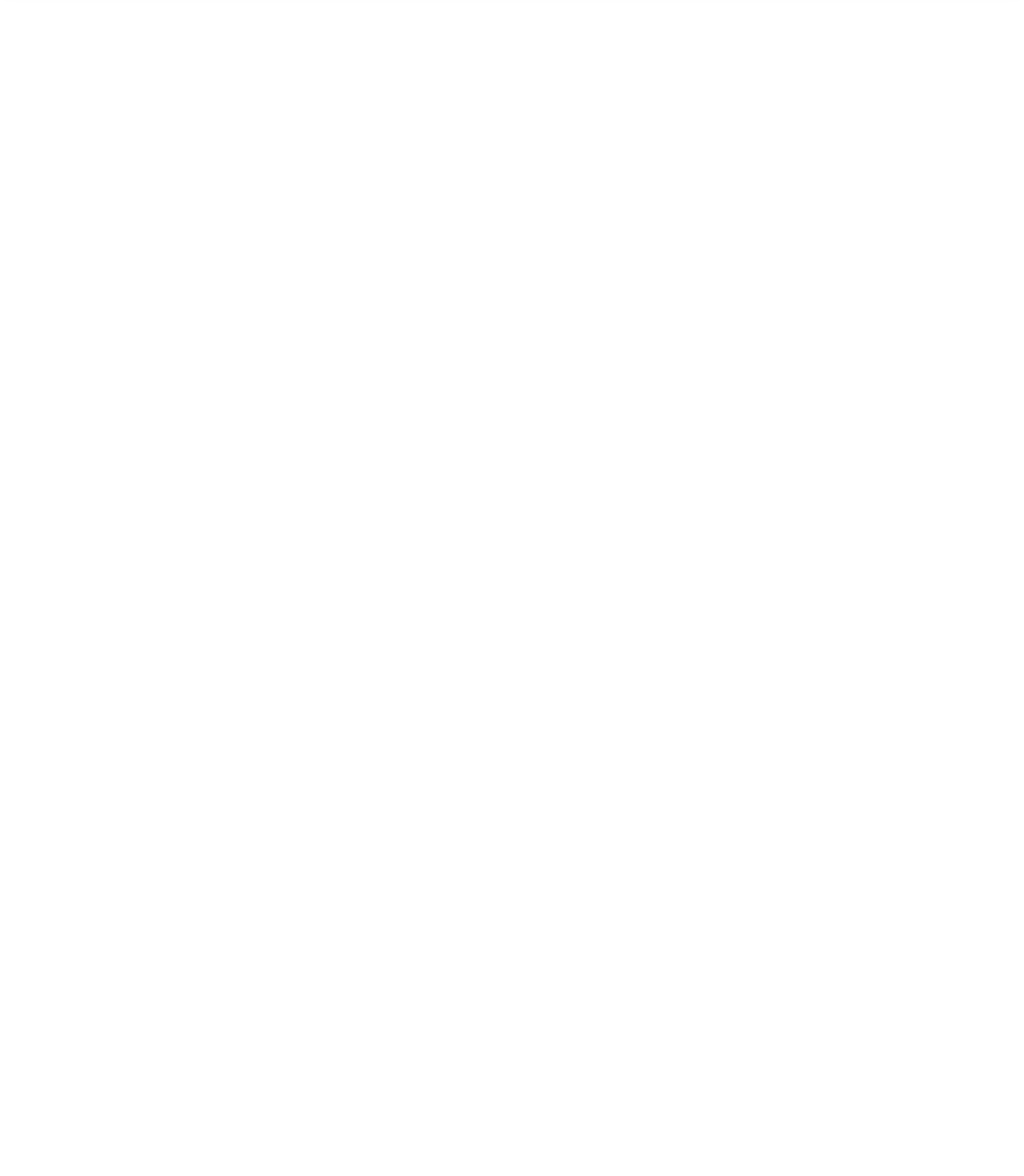
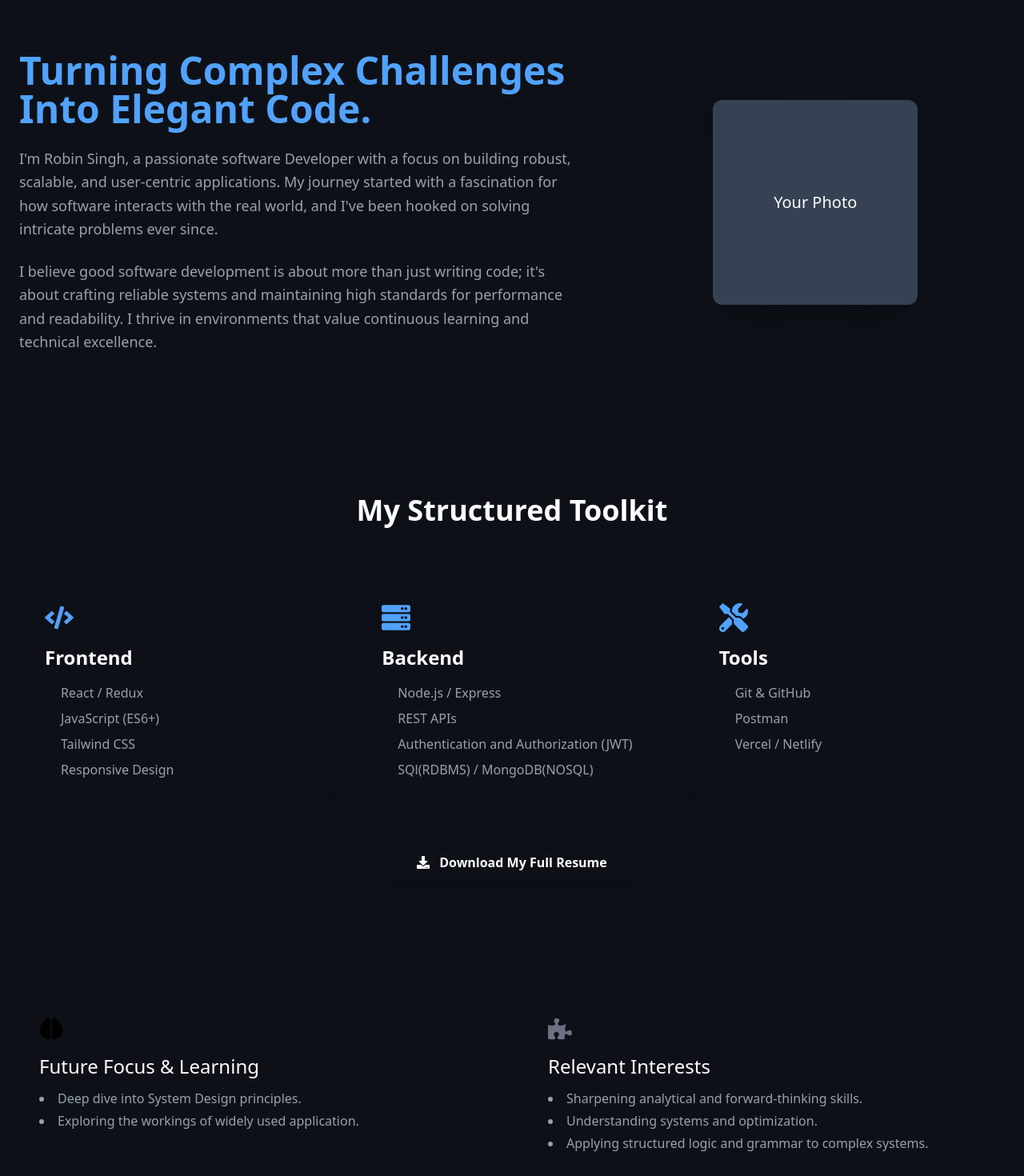
Before and after one commit to Robinbisht394/robinbisht.github.io, a React (Vite) app: page /about in a window 1280 px wide. Shown: the part 100-1570 px from the top of the page at 80% size. Before the commit the page ends 800 px from the top, so only its background shows below. Built offline with nearby package versions, Linux system fonts and the light colour scheme.

Commit message:
add a about page

```diff
--- /dev/null
+++ b/src/Components/SkillSet.jsx
@@ -0,0 +1,22 @@
+import React from "react";
+
+const SkillSet = ({ title, icon: Icon, skills }) => {
+  return (
+    <div className="bg-secondary-background p-8 rounded-xl h-full shadow-lg">
+      <Icon className="text-4xl text-blue-400 mb-4" />
+      <h4 className="text-2xl font-poppins text-white mb-4 font-semibold">
+        {title}
+      </h4>
+      <ul className="space-y-2 text-gray-400 font-inter">
+        {skills.map((skill, index) => (
+          <li key={index} className="flex items-center">
+            <span className="w-2 h-2 rounded-full bg-accent-blue mr-3"></span>
+            {skill}
+          </li>
+        ))}
+      </ul>
+    </div>
+  );
+};
+
+export default SkillSet;
--- a/src/Pages/About.jsx
+++ b/src/Pages/About.jsx
@@ -1,9 +1,135 @@
-import React from 'react'
+// AboutPage.jsx
 
-const About = () => {
+import {
+  FaCode,
+  FaServer,
+  FaTools,
+  FaDownload,
+  FaBrain,
+  FaPuzzlePiece,
+} from "react-icons/fa";
+import { Link } from "react-router-dom";
+import SkillSet from "../Components/SkillSet";
+const AboutPage = () => {
   return (
-    <div>About</div>
-  )
-}
+    <div className="bg-deep-space-black min-h-screen">
+      {/* 1. Hero Section: The Narrative */}
+      <section className="container mx-auto px-6 py-24">
+        <div className="flex flex-col md:flex-row items-center justify-between gap-12">
+          {/* Text Content (Left) */}
+          <div className="md:w-3/5">
+            <h1 className="text-4xl md:text-5xl font-bold font-poppins text-blue-400 mb-6">
+              Turning Complex Challenges Into Elegant Code.
+            </h1>
+            <p className="text-lg text-gray-400 leading-relaxed font-inter mb-6">
+              I'm Robin Singh, a passionate software Developer with a focus on
+              building robust, scalable, and user-centric applications. My
+              journey started with a fascination for how software interacts with
+              the real world, and I've been hooked on solving intricate problems
+              ever since.
+            </p>
+            <p className="text-lg text-gray-400 leading-relaxed font-inter">
+              I believe good software development is about more than just
+              writing code; it's about crafting reliable systems and maintaining
+              high standards for performance and readability. I thrive in
+              environments that value continuous learning and technical
+              excellence.
+            </p>
+          </div>
 
-export default About
+          {/* Image Placeholder (Right) */}
+          <div className="md:w-2/5 flex justify-center">
+            <div className="w-64 h-64 rounded-xl bg-gray-700 shadow-2xl shadow-accent-blue/30 overflow-hidden transform hover:scale-[1.05] transition-transform duration-500">
+              {/* Placeholder for professional headshot */}
+              <span className="flex items-center justify-center h-full text-white text-xl">
+                Your Photo
+              </span>
+            </div>
+          </div>
+        </div>
+      </section>
+
+      {/* 2. Skills & Expertise: The Toolkit */}
+      <section className="py-20 bg-secondary-background">
+        <div className="container mx-auto px-6">
+          <h3 className="text-4xl font-poppins text-white text-center mb-16 font-bold">
+            My Structured Toolkit
+          </h3>
+
+          <div className="grid grid-cols-1 md:grid-cols-3 gap-8 mb-12">
+            <SkillSet
+              title="Frontend"
+              icon={FaCode}
+              skills={[
+                "React / Redux",
+                "JavaScript (ES6+)",
+                "Tailwind CSS",
+                "Responsive Design",
+              ]}
+            />
+            <SkillSet
+              title="Backend"
+              icon={FaServer}
+              skills={[
+                "Node.js / Express",
+                "REST APIs",
+                "Authentication and Authorization (JWT)",
+                "SQl(RDBMS) / MongoDB(NOSQL)",
+              ]}
+            />
+            <SkillSet
+              title="Tools"
+              icon={FaTools}
+              skills={["Git & GitHub", "Postman", "Vercel / Netlify"]}
+            />
+          </div>
+
+          {/* Resume Download CTA */}
+          <div className="text-center mt-12">
+            <Link
+              to="/path-to-your-resume.pdf"
+              target="_blank"
+              rel="noopener noreferrer"
+              className="inline-flex items-center space-x-3 bg-accent-blue text-white font-bold py-3 px-8 rounded-lg shadow-xl shadow-accent-blue/30 hover:shadow-2xl hover:bg-opacity-90 transition-all duration-300 transform hover:scale-[1.02]"
+            >
+              <FaDownload />
+              <span>Download My Full Resume</span>
+            </Link>
+          </div>
+        </div>
+      </section>
+
+      {/* 3. Personal & Growth: Developer Traits */}
+      <section className="py-16 bg-deep-space-black">
+        <div className="container mx-auto px-6 grid grid-cols-1 md:grid-cols-2 gap-10">
+          {/* Future Focus Card */}
+          <div className="p-6 bg-secondary-background rounded-xl border border-transparent hover:border-accent-blue transition-all duration-300">
+            <FaBrain className="text-3xl text-accent-blue mb-4" />
+            <h4 className="text-2xl font-poppins text-white mb-3">
+              Future Focus & Learning
+            </h4>
+            <ul className="text-gray-400 font-inter list-disc list-inside space-y-1">
+              <li>Deep dive into System Design principles.</li>
+              <li>Exploring the workings of widely used application.</li>
+            </ul>
+          </div>
+
+          {/* Interests Card (Relevant to Dev Traits) */}
+          <div className="p-6 bg-secondary-background rounded-xl border border-transparent hover:border-accent-blue transition-all duration-300">
+            <FaPuzzlePiece className="text-3xl text-gray-500 mb-4" />
+            <h4 className="text-2xl font-poppins text-white mb-3">
+              Relevant Interests
+            </h4>
+            <ul className="text-gray-400 font-inter list-disc list-inside space-y-1">
+              <li>Sharpening analytical and forward-thinking skills.</li>
+              <li>Understanding systems and optimization.</li>
+              <li>Applying structured logic and grammar to complex systems.</li>
+            </ul>
+          </div>
+        </div>
+      </section>
+    </div>
+  );
+};
+
+export default AboutPage;
```
